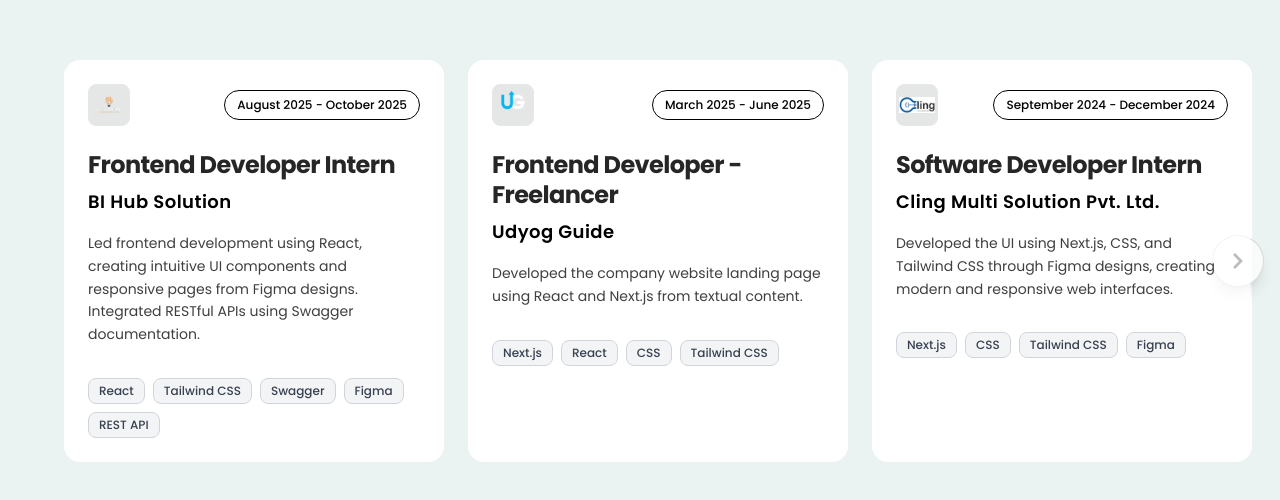
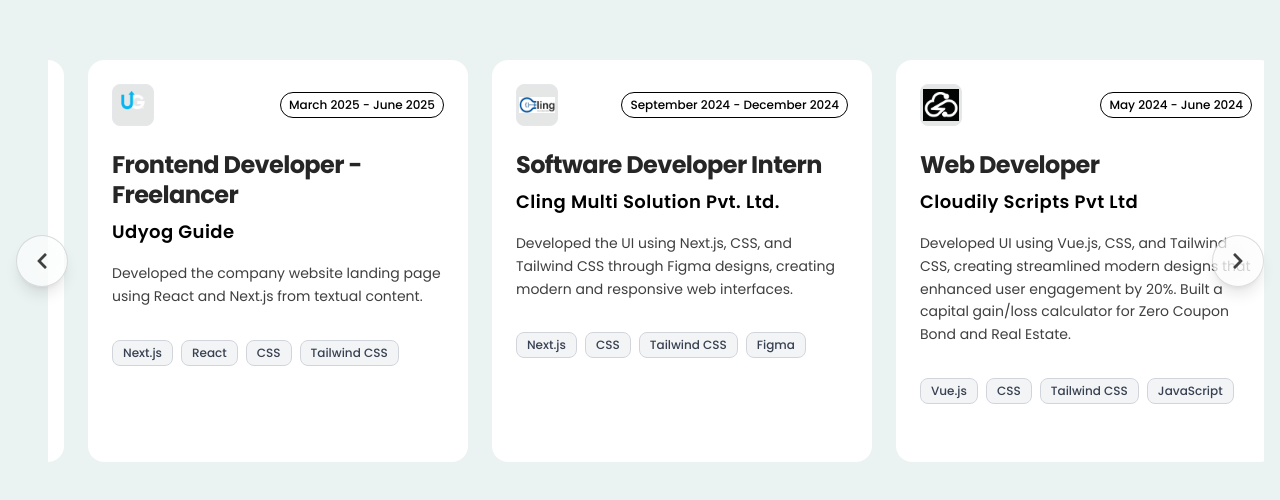
Before and after one commit to VishalChoudhary01/Temp-Portfolio, a Next.js app: page / in a window 1280 px wide. Shown: the part 5625-6125 px from the top of the page. Built offline with nearby package versions, Linux system fonts and the light colour scheme; no server answers.

Commit message:
fixed work expereince

```diff
--- a/src/app/components/organisms/education/MobileAnimatedDot.js
+++ b/src/app/components/organisms/education/MobileAnimatedDot.js
@@ -1,21 +1,27 @@
 "use client";
-
-import { motion } from "motion/react";
-import { useInView } from "framer-motion";
-import { useRef } from "react";
+import { motion, useTransform } from "motion/react";
 import useDarkMode from "@/app/hooks/useDarkMode";
 
-const MobileAnimatedDot = ({ index }) => {
-  const ref = useRef(null);
-  const isInView = useInView(ref, {
-    once: false,
-    margin: "0px 0px -100px 0px",
-    amount: 0.3
-  });
-
+const MobileAnimatedDot = ({ index, scrollProgress, totalItems }) => {
   const { isDarkMode } = useDarkMode();
 
-  // Use existing gradient variables
+  // Calculate when this dot should appear based on scroll progress
+  const startProgress = index / totalItems;
+  const endProgress = (index + 0.3) / totalItems;
+
+  // Animate dot appearance based on scroll
+  const opacity = useTransform(
+    scrollProgress,
+    [startProgress, endProgress],
+    [0, 1]
+  );
+
+  const scale = useTransform(
+    scrollProgress,
+    [startProgress, endProgress],
+    [0, 1]
+  );
+
   const getDotColors = (idx) => {
     const gradients = isDarkMode
       ? [
@@ -39,31 +45,20 @@
 
   return (
     <motion.div
-      ref={ref}
-      className="absolute left-2 top-6 z-20 transform -translate-x-1/2"
-      initial={{ opacity: 0, scale: 0 }}
-      animate={isInView ? { opacity: 1, scale: 1 } : { opacity: 0, scale: 0 }}
-      transition={{
-        duration: 0.6,
-        delay: 0.2,
-        ease: "easeOut"
-      }}
+      className="absolute left-6 top-6 z-20 transform -translate-x-1/2"
+      style={{ opacity, scale }}
     >
       <div className="relative flex items-center justify-center">
-        {/* Main Dot - Smaller */}
+        {/* Main Dot */}
         <div
           className="w-3 h-3 rounded-full shadow-md relative z-10"
-          style={{
-            background: gradient,
-          }}
+          style={{ background: gradient }}
         />
 
-        {/* Glow - Smaller */}
+        {/* Glow */}
         <motion.div
           className="absolute w-4 h-4 rounded-full opacity-30 blur-sm"
-          style={{
-            background: gradient,
-          }}
+          style={{ background: gradient }}
           animate={{
             scale: [1, 1.2, 1],
             opacity: [0.3, 0.5, 0.3],
@@ -75,12 +70,10 @@
           }}
         />
 
-        {/* Pulse - Smaller */}
+        {/* Pulse */}
         <motion.div
           className="absolute w-5 h-5 rounded-full opacity-20"
-          style={{
-            background: gradient,
-          }}
+          style={{ background: gradient }}
           animate={{
             scale: [1, 1.5, 1],
             opacity: [0.2, 0, 0.2],
--- a/src/app/components/organisms/education/MobileConnectionLine.js
+++ b/src/app/components/organisms/education/MobileConnectionLine.js
@@ -1,10 +1,25 @@
 "use client";
+import React from 'react';
+import { motion, useTransform } from 'motion/react';
 
-import React from 'react'
-import {motion} from 'motion/react'
+const MobileConnectionLine = ({ index, scrollProgress, totalItems }) => {
+  // Calculate when this line should appear (after dot)
+  const startProgress = (index + 0.3) / totalItems;
+  const endProgress = (index + 0.6) / totalItems;
 
-const MobileConnectionLine = ({ index }) => {
-  // Use existing gradient variables with dark mode support
+  // Animate line width based on scroll
+  const width = useTransform(
+    scrollProgress,
+    [startProgress, endProgress],
+    [0, 48] // 0 to 48px (w-12)
+  );
+
+  const opacity = useTransform(
+    scrollProgress,
+    [startProgress, endProgress],
+    [0, 1]
+  );
+
   const getGradientClass = (idx) => {
     const gradients = [
       'from-[var(--grad-primary)] to-[var(--grad-secondary)] dark:from-[var(--darkgrad-primary)] dark:to-[var(--darkgrad-secondary)]',
@@ -20,14 +35,11 @@
 
   return (
     <motion.div
-      className={`absolute top-8 left-4.5 h-0.5 w-12 bg-gradient-to-r ${gradientClass}`}
-      initial={{ width: 0, opacity: 0 }}
-      whileInView={{ width: 48, opacity: 1 }}
-      viewport={{ once: false, margin: "-50px" }}
-      transition={{
-        duration: 0.8,
-        delay: 0.4,
-        ease: "easeOut"
+      className={`absolute top-8 left-4.5 h-0.5 bg-gradient-to-r ${gradientClass}`}
+      style={{
+        width,
+        opacity,
+        transformOrigin: 'left'
       }}
     />
   );
--- a/src/app/components/organisms/education/education.js
+++ b/src/app/components/organisms/education/education.js
@@ -6,22 +6,21 @@
 
 const Education = () => {
   const [hoveredCard, setHoveredCard] = useState(null);
-  const containerRef = useRef(null);
-  const mobileContainerRef = useRef(null); // Add separate ref for mobile
+  const desktopContainerRef = useRef(null);
+  const mobileContainerRef = useRef(null);
 
   // Desktop scroll progress
   const { scrollYProgress: desktopProgress } = useScroll({
-    target: containerRef,
+    target: desktopContainerRef,
     offset: ["start center", "end center"]
   });
 
-  // Mobile scroll progress - separate configuration
+  // Mobile scroll progress - tracks the actual timeline content
   const { scrollYProgress: mobileProgress } = useScroll({
     target: mobileContainerRef,
-    offset: ["start end", "end start"] // Better offset for mobile
+    offset: ["start 90%", "end 50%"] // Start when container enters, end earlier
   });
 
-  // Separate spring configs for better control
   const smoothDesktopProgress = useSpring(desktopProgress, {
     stiffness: 100,
     damping: 30,
@@ -29,8 +28,8 @@
   });
 
   const smoothMobileProgress = useSpring(mobileProgress, {
-    stiffness: 80,  // Slightly less stiff for smoother mobile experience
-    damping: 25,
+    stiffness: 60,  // Softer for mobile
+    damping: 20,
     restDelta: 0.001
   });
 
@@ -40,7 +39,7 @@
         <Heading heading='Education' />
 
         {/* Desktop Timeline */}
-        <div ref={containerRef}>
+        <div ref={desktopContainerRef}>
           <DesktopTimeline
             hoveredCard={hoveredCard}
             setHoveredCard={setHoveredCard}
@@ -48,7 +47,7 @@
           />
         </div>
 
-        {/* Mobile Timeline - separate ref */}
+        {/* Mobile Timeline */}
         <div ref={mobileContainerRef}>
           <MobileTimeline
             hoveredCard={hoveredCard}
--- a/src/app/components/organisms/experience/CardContent.js
+++ b/src/app/components/organisms/experience/CardContent.js
@@ -2,10 +2,10 @@
 import Image from "next/image";
 
 const CardContent = ({ item, currentColor, isDarkMode }) => (
-  <div className="relative p-4 sm:p-6 h-full flex flex-col font-poppins">
+  <div className="relative p-3 sm:p-6 h-full flex flex-col font-poppins">
     {/* Header with Image and Duration */}
-    <div className="flex items-center justify-between mb-4 sm:mb-6">
-      <div className="flex items-center gap-3">
+    <div className="flex items-center justify-between mb-3 sm:mb-6">
+      <div className="flex items-center gap-2 sm:gap-3">
         {/* Company Logo */}
         <div
           className="flex-shrink-0 border rounded-lg overflow-hidden"
@@ -18,12 +18,12 @@
               : "var(--color-work-logo-bg)",
           }}
         >
-          <div className="relative w-8 h-8 sm:w-10 sm:h-10">
+          <div className="relative w-9 h-9 sm:w-10 sm:h-10">
             <Image
               src={item.image}
               alt={`${item.company} logo`}
               fill
-              sizes="(max-width: 640px) 32px, 40px"
+              sizes="(max-width: 640px) 28px, 40px"
               className="object-contain p-0.5"
               loading="lazy"
             />
@@ -33,7 +33,7 @@
 
       {/* Duration Badge */}
       <div
-        className="px-2 py-1 sm:px-3 sm:py-1.5 rounded-full border backdrop-blur-sm text-xs font-medium flex-shrink-0 ml-2"
+        className="px-2 py-1 rounded-full border backdrop-blur-sm text-xs font-medium flex-shrink-0 ml-2"
         style={{
           color: currentColor,
           borderColor: `${currentColor}30`,
@@ -45,17 +45,17 @@
     </div>
 
     {/* Main Content */}
-    <div className="space-y-3 sm:space-y-4 flex-1">
+    <div className="space-y-2 sm:space-y-4 flex-1">
       {/* Job Role - Main Heading */}
       <div>
-        <h3 className="text-xl sm:text-2xl font-bold text-h3 dark:text-Head3dark tracking-tight leading-tight mb-1 sm:mb-2">
+        <h3 className="text-lg sm:text-2xl font-bold text-h3 dark:text-Head3dark tracking-tight leading-tight mb-1 sm:mb-2">
           {item.role}
         </h3>
 
         {/* Company Name */}
         <div className="mb-2 sm:mb-3">
           <span
-            className="text-base sm:text-lg font-semibold tracking-wide"
+            className="text-sm sm:text-lg font-semibold tracking-wide"
             style={{ color: currentColor }}
           >
             {item.company}
@@ -64,17 +64,17 @@
       </div>
 
       {/* Description */}
-      <p className="text-sm text-para1 dark:text-darkPara1 leading-relaxed">
+      <p className="text-xs sm:text-sm text-para1 dark:text-darkPara1 leading-relaxed">
         {item.description}
       </p>
 
       {/* Tech Stack */}
-      <div className="pt-3 sm:pt-4">
-        <div className="flex flex-wrap gap-1.5 sm:gap-2">
+      <div className="pt-2 sm:pt-4">
+        <div className="flex flex-wrap gap-1 sm:gap-2">
           {item.tech.map((tech, techIndex) => (
             <span
               key={techIndex}
-              className="text-xs px-2 sm:px-2.5 py-1 rounded-lg font-medium backdrop-blur-sm border"
+              className="text-xs px-1.5 py-0.5 sm:px-2.5 sm:py-1 rounded-lg font-medium backdrop-blur-sm border"
               style={{
                 color: isDarkMode
                   ? "var(--color-dark-work-tech-text)"
--- a/src/app/components/organisms/experience/Experience.js
+++ b/src/app/components/organisms/experience/Experience.js
@@ -15,6 +15,7 @@
   const [windowWidth, setWindowWidth] = useState(0);
   const [slideWidth, setSlideWidth] = useState(0);
   const [isMounted, setIsMounted] = useState(false);
+  const [isAutoPlaying, setIsAutoPlaying] = useState(true);
 
   const { isDarkMode } = useDarkMode();
 
@@ -66,13 +67,43 @@
 
   const goToNext = () => {
     const visibleItems = getVisibleItems();
-    setCurrentIndex(prev =>
-      Math.min(prev + 1, timelineData.length - visibleItems)
-    );
+    setCurrentIndex(prev => {
+      if (prev >= timelineData.length - visibleItems) {
+        return 0; // Loop back to start
+      }
+      return prev + 1;
+    });
   };
 
   const goToPrev = () => {
-    setCurrentIndex(prev => Math.max(prev - 1, 0));
+    const visibleItems = getVisibleItems();
+    setCurrentIndex(prev => {
+      if (prev <= 0) {
+        return timelineData.length - visibleItems; // Loop to end
+      }
+      return prev - 1;
+    });
+  };
+
+  // Auto-scroll functionality
+  useEffect(() => {
+    if (!isMounted || !isAutoPlaying) return;
+
+    const interval = setInterval(() => {
+      goToNext();
+    }, 1500); // 1.5 seconds
+
+    return () => clearInterval(interval);
+  }, [isMounted, isAutoPlaying, currentIndex, getVisibleItems]);
+
+  // Pause auto-scroll on user interaction
+  const handleUserInteraction = () => {
+    setIsAutoPlaying(false);
+
+    // Resume auto-scroll after 10 seconds of inactivity
+    setTimeout(() => {
+      setIsAutoPlaying(true);
+    }, 10000);
   };
 
   useEffect(() => {
@@ -91,21 +122,34 @@
   }, [windowWidth, currentIndex, getVisibleItems, isMounted]);
 
   const visibleItems = getVisibleItems();
-  const shouldShowLeftArrow = currentIndex > 0;
-  const shouldShowRightArrow = currentIndex < timelineData.length - visibleItems;
+  const shouldShowLeftArrow = currentIndex > 0 || timelineData.length > visibleItems;
+  const shouldShowRightArrow = currentIndex < timelineData.length - visibleItems || timelineData.length > visibleItems;
   const translateX = -currentIndex * slideWidth;
 
   return (
-    <section className="min-h-screen py-20 px-4 bg-contextBG dark:bg-contextDarkBG">
+    <section
+      className="min-h-screen py-20 px-4 bg-contextBG dark:bg-contextDarkBG"
+      onMouseEnter={() => setIsAutoPlaying(false)}
+      onMouseLeave={() => setIsAutoPlaying(true)}
+    >
       <div className="max-w-7xl mx-auto">
         <Heading heading="Work Experience" />
 
-        <div className="relative">
+        <div
+          className="relative"
+          onClick={handleUserInteraction}
+        >
           <WorkExperienceNavigation
             shouldShowLeftArrow={shouldShowLeftArrow}
             shouldShowRightArrow={shouldShowRightArrow}
-            goToPrev={goToPrev}
-            goToNext={goToNext}
+            goToPrev={() => {
+              handleUserInteraction();
+              goToPrev();
+            }}
+            goToNext={() => {
+              handleUserInteraction();
+              goToNext();
+            }}
           />
 
           <div className="pl-4 lg:pl-8">
@@ -114,7 +158,10 @@
               innerRef={innerRef}
               translateX={translateX}
               windowWidth={windowWidth}
-              handleDragEnd={handleDragEnd}
+              handleDragEnd={(event, info) => {
+                handleUserInteraction();
+                handleDragEnd(event, info);
+              }}
             >
               {timelineData.map((item, index) => (
                 <WorkExperienceCard
@@ -131,7 +178,10 @@
             <WorkExperienceDots
               timelineData={timelineData}
               currentIndex={currentIndex}
-              setCurrentIndex={setCurrentIndex}
+              setCurrentIndex={(index) => {
+                handleUserInteraction();
+                setCurrentIndex(index);
+              }}
               isDarkMode={isDarkMode}
             />
           )}
--- a/src/app/components/organisms/experience/WorkExperienceCard.js
+++ b/src/app/components/organisms/experience/WorkExperienceCard.js
@@ -47,7 +47,7 @@
     >
       <GlowingCard
         color={currentColor}
-        className="min-h-[340px] h-full"
+        className="min-h-[320px] sm:min-h-[340px] h-full"
         borderRadius="16px"
         isDarkMode={isDarkMode}
       >
--- a/src/app/components/organisms/experience/WorkExperienceDots.js
+++ b/src/app/components/organisms/experience/WorkExperienceDots.js
@@ -1,21 +1,35 @@
 import { motion } from "framer-motion";
 
 const WorkExperienceDots = ({ timelineData, currentIndex, setCurrentIndex, isDarkMode }) => {
-  const getCurrentColor = (item) => {
-    return isDarkMode ? item.darkColor : item.color;
+  const getColorByIndex = (idx) => {
+    const colors = isDarkMode
+      ? [
+          'var(--color-dark-work-card-1)',
+          'var(--color-dark-work-card-2)',
+          'var(--color-dark-work-card-3)',
+          'var(--color-dark-work-card-4)'
+        ]
+      : [
+          'var(--color-work-card-1)',
+          'var(--color-work-card-2)',
+          'var(--color-work-card-3)',
+          'var(--color-work-card-4)'
+        ];
+
+    return colors[idx % colors.length];
   };
 
   return (
-    <div className="flex justify-center mt-8 space-x-3">
-      {timelineData.map((item, index) => {
-        const currentColor = getCurrentColor(item);
+    <div className="flex justify-center mt-6 sm:mt-8 space-x-2 sm:space-x-3">
+      {timelineData.map((_, index) => {
+        const currentColor = getColorByIndex(index);
         return (
           <motion.button
             key={index}
             onClick={() => setCurrentIndex(index)}
             whileHover={{ scale: 1.2 }}
             whileTap={{ scale: 0.8 }}
-            className={`w-2.5 h-2.5 rounded-full transition-all ${
+            className={`w-2 h-2 sm:w-2.5 sm:h-2.5 rounded-full transition-all ${
               index === currentIndex
                 ? "scale-125 shadow-lg"
                 : "bg-para2 dark:bg-darkPara2"
--- a/src/app/components/organisms/experience/WorkExperienceNavigation.js
+++ b/src/app/components/organisms/experience/WorkExperienceNavigation.js
@@ -14,10 +14,10 @@
           onClick={goToPrev}
           whileHover={{ scale: 1.1 }}
           whileTap={{ scale: 0.9 }}
-          className="absolute left-0 top-1/2 transform -translate-y-1/2 z-10 bg-icon-bg dark:bg-icon-darkBg backdrop-blur-xl hover:bg-icon-bg-hover dark:hover:bg-icon-bg-hover border border-lightBorder dark:border-darkBorder rounded-full p-4 shadow-lg transition-all duration-300"
+          className="absolute left-0 top-1/2 transform -translate-y-1/2 z-10 bg-icon-bg dark:bg-icon-darkBg backdrop-blur-xl hover:bg-icon-bg-hover dark:hover:bg-icon-bg-hover border border-lightBorder dark:border-darkBorder rounded-full p-3 sm:p-4 shadow-lg transition-all duration-300"
           aria-label="Previous items"
         >
-          <FaChevronLeft className="text-icon-text dark:text-DrkIcon-text text-lg" />
+          <FaChevronLeft className="text-icon-text dark:text-DrkIcon-text text-base sm:text-lg" />
         </motion.button>
       )}
 
@@ -26,10 +26,10 @@
           onClick={goToNext}
           whileHover={{ scale: 1.1 }}
           whileTap={{ scale: 0.9 }}
-          className="absolute right-0 top-1/2 transform -translate-y-1/2 z-10 bg-icon-bg dark:bg-icon-darkBg backdrop-blur-xl hover:bg-icon-bg-hover dark:hover:bg-icon-bg-hover border border-lightBorder dark:border-darkBorder rounded-full p-4 shadow-lg transition-all duration-300"
+          className="absolute right-0 top-1/2 transform -translate-y-1/2 z-10 bg-icon-bg dark:bg-icon-darkBg backdrop-blur-xl hover:bg-icon-bg-hover dark:hover:bg-icon-bg-hover border border-lightBorder dark:border-darkBorder rounded-full p-3 sm:p-4 shadow-lg transition-all duration-300"
           aria-label="Next items"
         >
-          <FaChevronRight className="text-icon-text dark:text-DrkIcon-text text-lg" />
+          <FaChevronRight className="text-icon-text dark:text-DrkIcon-text text-base sm:text-lg" />
         </motion.button>
       )}
     </>
--- a/src/app/globals.css
+++ b/src/app/globals.css
@@ -233,6 +233,7 @@
   --color-dark-work-logo-bg: #1f29372a;
   --color-darkBorder: #374151;
 
+
   /* Existing colors you're using */
   --color-work-tech-bg: #f3f4f6;
   --color-dark-work-tech-bg: #374151;
```
Also changed, not shown: src/app/components/organisms/education/MobileTimeline.js (+36 -12 lines).
